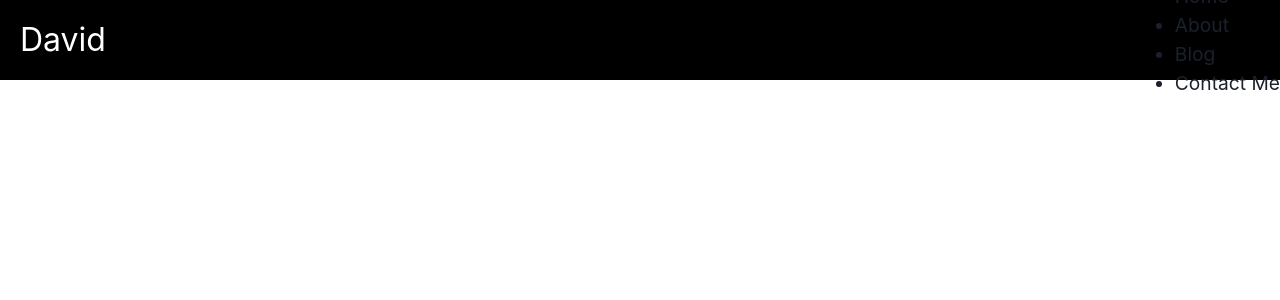
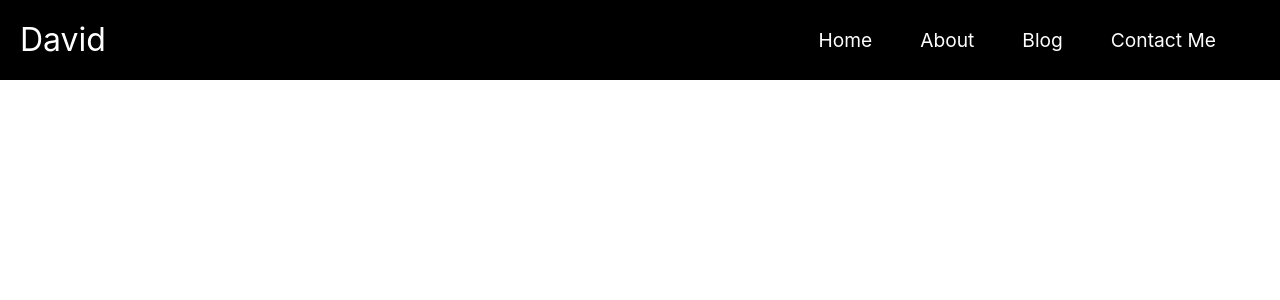
Before and after one commit to daveclinton/smallfeature, a Next.js app: page /components/navbar in a window 1280 px wide. Shown: the top 300 px of the page. Built offline with nearby package versions, Linux system fonts and the light colour scheme.

Commit message:
refactor: Add style changes to navbar list items

```diff
--- a/pages/components/navbar/index.tsx
+++ b/pages/components/navbar/index.tsx
@@ -12,6 +12,7 @@ function index() {
       pos="sticky"
       top={0}
       zIndex={20}
+      flexGrow={1}
     >
       <Flex
         justifyContent="center"
@@ -31,18 +32,55 @@ function index() {
         >
           David
         </Link>
-        <UnorderedList>
-          <ListItem>
-            <Link>Home</Link>
+        <UnorderedList
+          display="flex"
+          listStyleType="none"
+          textAlign="center"
+          mr="2rem"
+        >
+          <ListItem lineHeight="40px" mr="1rem">
+            <Link
+              color="#fff"
+              textDecoration="none"
+              p="0.5rem 1rem"
+              h="100%"
+              borderBottom="3px solid transparent"
+            >
+              Home
+            </Link>
           </ListItem>
-          <ListItem>
-            <Link>About</Link>
+          <ListItem lineHeight="40px" mr="1rem">
+            <Link
+              color="#fff"
+              textDecoration="none"
+              p="0.5rem 1rem"
+              h="100%"
+              borderBottom="3px solid transparent"
+            >
+              About
+            </Link>
           </ListItem>
-          <ListItem>
-            <Link>Blog</Link>
+          <ListItem lineHeight="40px" mr="1rem">
+            <Link
+              color="#fff"
+              textDecoration="none"
+              p="0.5rem 1rem"
+              h="100%"
+              borderBottom="3px solid transparent"
+            >
+              Blog
+            </Link>
           </ListItem>
-          <ListItem>
-            <Link>Contact Me</Link>
+          <ListItem lineHeight="40px" mr="1rem">
+            <Link
+              color="#fff"
+              textDecoration="none"
+              p="0.5rem 1rem"
+              h="100%"
+              borderBottom="3px solid transparent"
+            >
+              Contact Me
+            </Link>
           </ListItem>
         </UnorderedList>
       </Flex>
```
